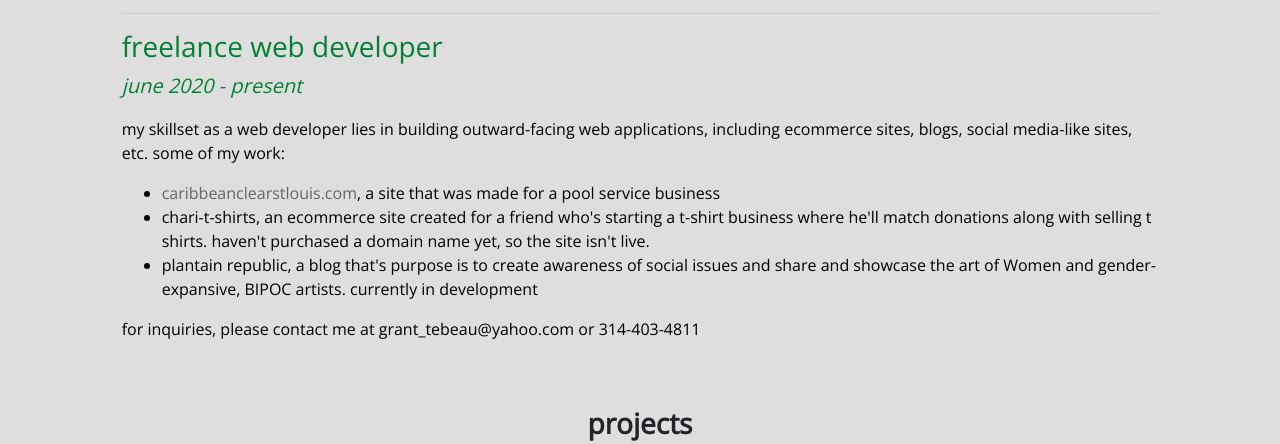
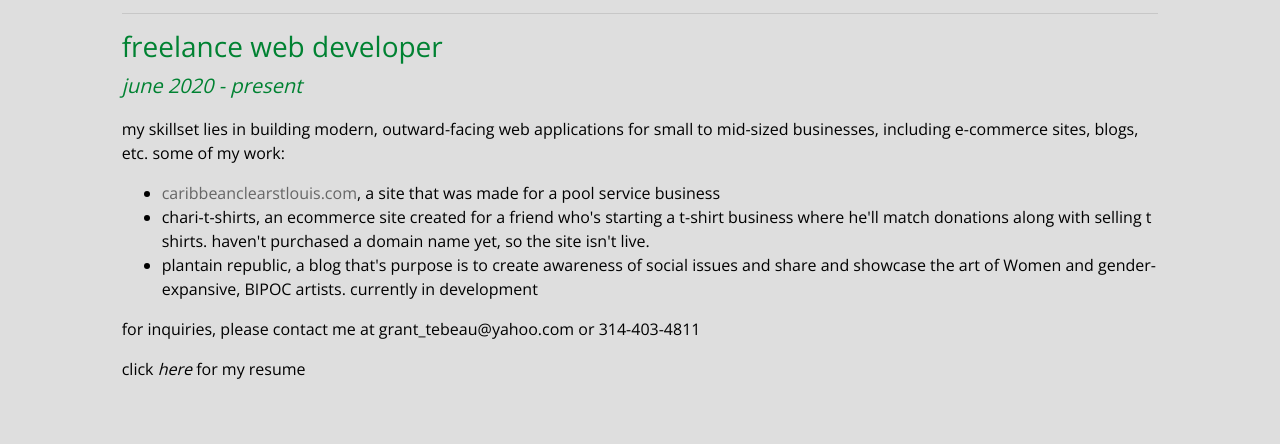
Before and after one commit to granttebeau/My-Website, a plain HTML site: page index.html in a window 1280 px wide. Shown: the part 2157-2601 px from the top of the page. Drawn offline with nearby package versions, Linux system fonts and the light colour scheme.

Commit message:
updated some text, added resume link

```diff
--- a/index.html
+++ b/index.html
@@ -108,7 +108,7 @@
           <h3>freelance web developer</h3>
           <p class="lead"><i>june 2020 - present</i></p>
           <p style="color: black;">
-              my skillset as a web developer lies in building outward-facing web applications, including ecommerce sites, blogs, social media-like sites, etc. some of my work:
+            my skillset lies in building modern, outward-facing web applications for small to mid-sized businesses, including e-commerce sites, blogs, etc.  some of my work:
           </p>
           <ul style="color: black;">
               <li><a style="color: #666666" href="caribbeanclearstlouis.com">caribbeanclearstlouis.com</a>, a site that was made for a pool service business</li>
@@ -116,6 +116,7 @@
               <li>plantain republic, a blog that's purpose is to create awareness of social issues and share and showcase the art of Women and gender-expansive, BIPOC artists. currently in development </li>
           </ul>
           <p style="color: black">for inquiries, please contact me at grant_tebeau@yahoo.com or 314-403-4811</p>
+          <p style="color: black;"> click <i><a href="photos/GrantTebeauResumePDF.pdf">here</a></i> for my resume</p>
       </div>
   </div>
   <div class="row justify-content-center panel mt-5">
```
